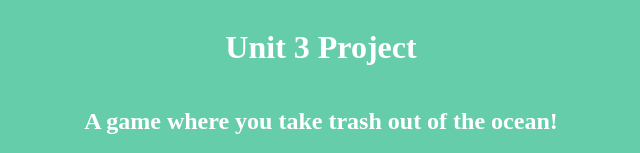
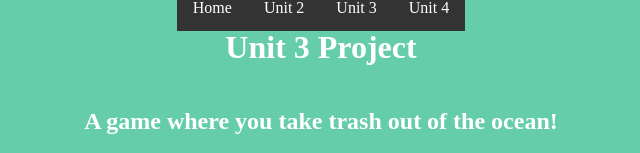
Before and after one commit to Kenneth-de-Azcarate/Kenneth-de-Azcarate.github.io, a plain HTML site: page unit3.html in a window 1280 px wide. Shown: the top 153 px of the page, without its empty margins (319-959 px from the left). Drawn offline with Linux system fonts and the light colour scheme; grey boxes are pictures that could not be loaded.

Commit message:
Update unit3.html

```diff
--- a/unit3.html
+++ b/unit3.html
@@ -35,6 +35,12 @@
     </style>
   </head>
   <body>
+    <ul>
+      <li><a class="active" href="#index.html">Home</a></li>
+      <li><a href="unit2.html">Unit 2</a></li>
+      <li><a href="unit3.html">Unit 3</a></li>
+      <li><a href="unit4.html">Unit 4</a></li>
+    </ul>
     <h1>Unit 3 Project</h1>
     <h2>A game where you take trash out of the ocean!</h2>
     <iframe width="410" height="460" src="https://academy.cs.cmu.edu/sharing/powderBlueLion9052/embed"> </iframe>
```
